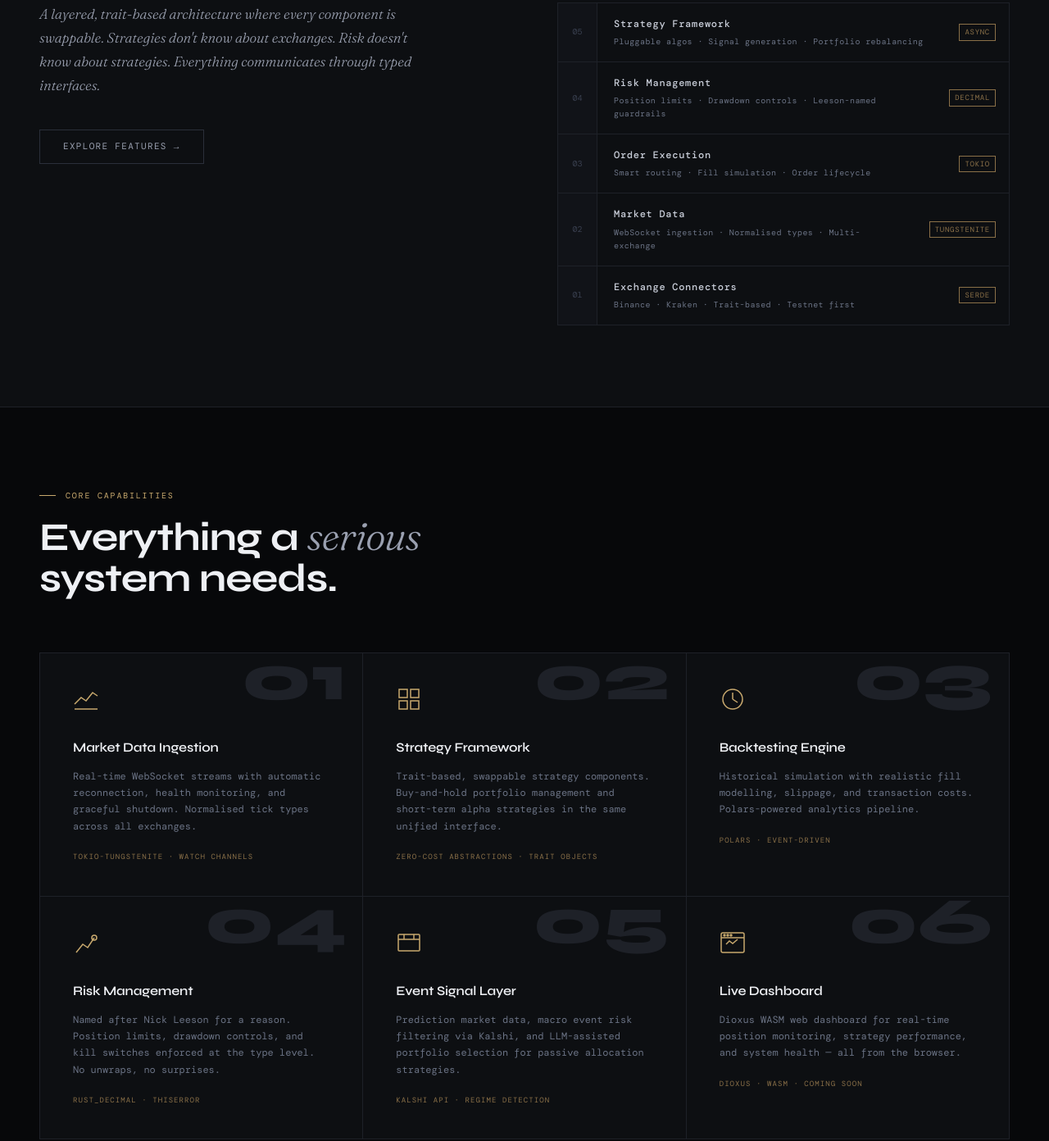
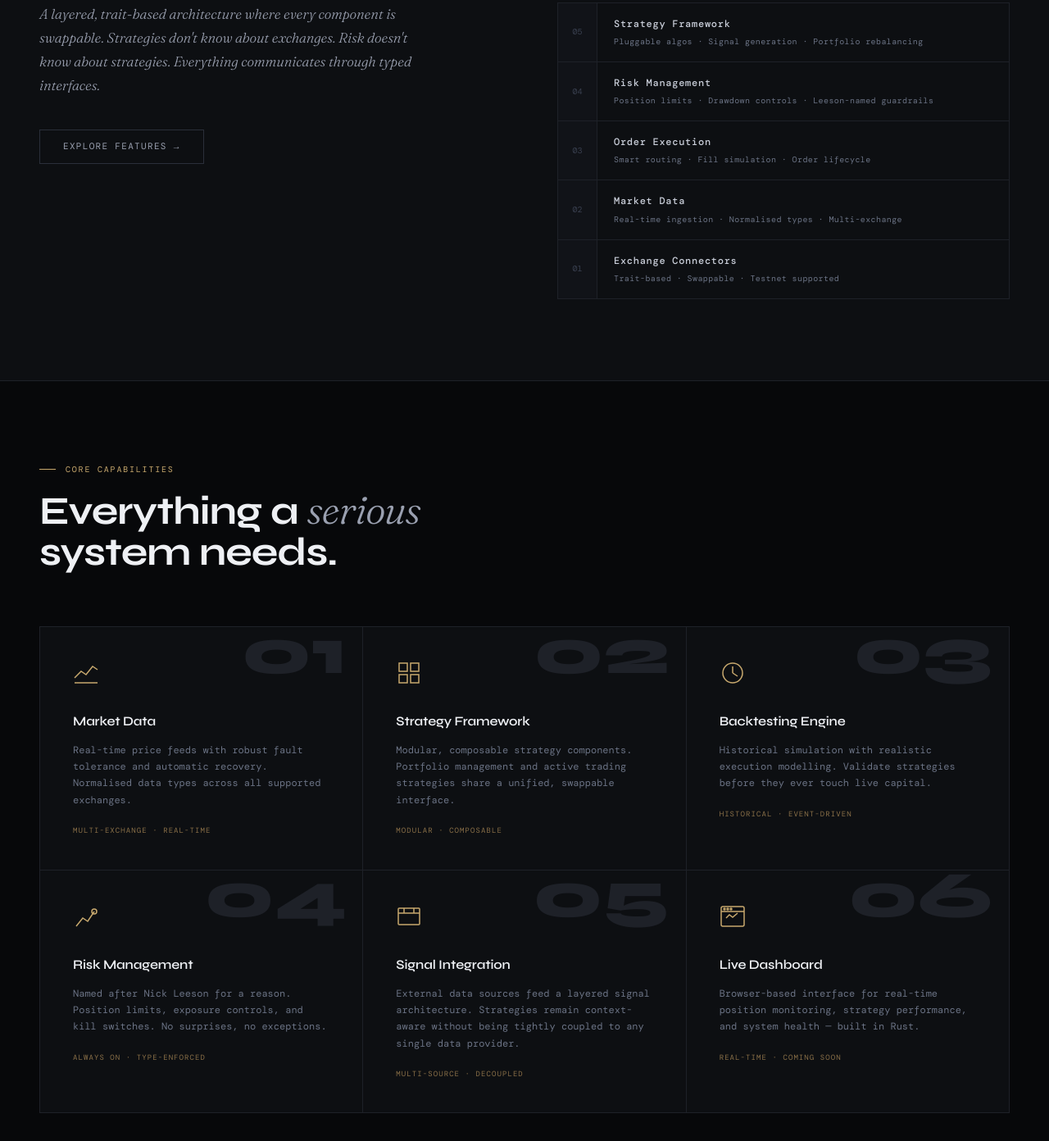
Before and after one commit to RogueCapital/website, a plain HTML site: page index.html in a window 1280 px wide. Shown: the part 1256-2648 px from the top of the page at 82% size. Drawn offline with nearby package versions, Linux system fonts and the light colour scheme; a web font is replaced by a local one.

Commit message:
fix: updated index

```diff
--- a/index.html
+++ b/index.html
@@ -938,18 +938,12 @@
             <div class="arch-layer-name">Strategy Framework</div>
             <div class="arch-layer-desc">Pluggable algos · Signal generation · Portfolio rebalancing</div>
           </div>
-          <div class="arch-layer-tech">
-            <span class="tech-tag">async</span>
-          </div>
         </div>
         <div class="arch-layer">
           <div class="arch-layer-num">04</div>
           <div class="arch-layer-content">
             <div class="arch-layer-name">Risk Management</div>
             <div class="arch-layer-desc">Position limits · Drawdown controls · Leeson-named guardrails</div>
-          </div>
-          <div class="arch-layer-tech">
-            <span class="tech-tag">decimal</span>
           </div>
         </div>
         <div class="arch-layer">
@@ -958,28 +952,19 @@
             <div class="arch-layer-name">Order Execution</div>
             <div class="arch-layer-desc">Smart routing · Fill simulation · Order lifecycle</div>
           </div>
-          <div class="arch-layer-tech">
-            <span class="tech-tag">tokio</span>
-          </div>
         </div>
         <div class="arch-layer">
           <div class="arch-layer-num">02</div>
           <div class="arch-layer-content">
             <div class="arch-layer-name">Market Data</div>
-            <div class="arch-layer-desc">WebSocket ingestion · Normalised types · Multi-exchange</div>
-          </div>
-          <div class="arch-layer-tech">
-            <span class="tech-tag">tungstenite</span>
+            <div class="arch-layer-desc">Real-time ingestion · Normalised types · Multi-exchange</div>
           </div>
         </div>
         <div class="arch-layer">
           <div class="arch-layer-num">01</div>
           <div class="arch-layer-content">
             <div class="arch-layer-name">Exchange Connectors</div>
-            <div class="arch-layer-desc">Binance · Kraken · Trait-based · Testnet first</div>
-          </div>
-          <div class="arch-layer-tech">
-            <span class="tech-tag">serde</span>
+            <div class="arch-layer-desc">Trait-based · Swappable · Testnet supported</div>
           </div>
         </div>
       </div>
@@ -997,12 +982,12 @@
           <polyline points="2,22 10,14 16,18 24,8 30,12"/>
           <line x1="2" y1="28" x2="30" y2="28"/>
         </svg>
-        <div class="feature-title">Market Data Ingestion</div>
+        <div class="feature-title">Market Data</div>
         <div class="feature-desc">
-          Real-time WebSocket streams with automatic reconnection, health monitoring,
-          and graceful shutdown. Normalised tick types across all exchanges.
+          Real-time price feeds with robust fault tolerance and automatic
+          recovery. Normalised data types across all supported exchanges.
         </div>
-        <div class="feature-tag">tokio-tungstenite · watch channels</div>
+        <div class="feature-tag">multi-exchange · real-time</div>
       </div>
 
       <div class="feature-card" data-num="02">
@@ -1014,10 +999,10 @@
         </svg>
         <div class="feature-title">Strategy Framework</div>
         <div class="feature-desc">
-          Trait-based, swappable strategy components. Buy-and-hold portfolio management
-          and short-term alpha strategies in the same unified interface.
+          Modular, composable strategy components. Portfolio management
+          and active trading strategies share a unified, swappable interface.
         </div>
-        <div class="feature-tag">zero-cost abstractions · trait objects</div>
+        <div class="feature-tag">modular · composable</div>
       </div>
 
       <div class="feature-card" data-num="03">
@@ -1028,10 +1013,10 @@
         </svg>
         <div class="feature-title">Backtesting Engine</div>
         <div class="feature-desc">
-          Historical simulation with realistic fill modelling, slippage, and
-          transaction costs. Polars-powered analytics pipeline.
+          Historical simulation with realistic execution modelling.
+          Validate strategies before they ever touch live capital.
         </div>
-        <div class="feature-tag">polars · event-driven</div>
+        <div class="feature-tag">historical · event-driven</div>
       </div>
 
       <div class="feature-card" data-num="04">
@@ -1041,10 +1026,10 @@
         </svg>
         <div class="feature-title">Risk Management</div>
         <div class="feature-desc">
-          Named after Nick Leeson for a reason. Position limits, drawdown controls,
-          and kill switches enforced at the type level. No unwraps, no surprises.
+          Named after Nick Leeson for a reason. Position limits, exposure
+          controls, and kill switches. No surprises, no exceptions.
         </div>
-        <div class="feature-tag">rust_decimal · thiserror</div>
+        <div class="feature-tag">always on · type-enforced</div>
       </div>
 
       <div class="feature-card" data-num="05">
@@ -1054,12 +1039,13 @@
           <line x1="10" y1="6" x2="10" y2="12"/>
           <line x1="22" y1="6" x2="22" y2="12"/>
         </svg>
-        <div class="feature-title">Event Signal Layer</div>
+        <div class="feature-title">Signal Integration</div>
         <div class="feature-desc">
-          Prediction market data, macro event risk filtering via Kalshi,
-          and LLM-assisted portfolio selection for passive allocation strategies.
+          External data sources feed a layered signal architecture.
+          Strategies remain context-aware without being tightly coupled
+          to any single data provider.
         </div>
-        <div class="feature-tag">kalshi api · regime detection</div>
+        <div class="feature-tag">multi-source · decoupled</div>
       </div>
 
       <div class="feature-card" data-num="06">
@@ -1073,10 +1059,10 @@
         </svg>
         <div class="feature-title">Live Dashboard</div>
         <div class="feature-desc">
-          Dioxus WASM web dashboard for real-time position monitoring,
-          strategy performance, and system health — all from the browser.
+          Browser-based interface for real-time position monitoring,
+          strategy performance, and system health — built in Rust.
         </div>
-        <div class="feature-tag">dioxus · wasm · coming soon</div>
+        <div class="feature-tag">real-time · coming soon</div>
       </div>
     </div>
   </section>
```
